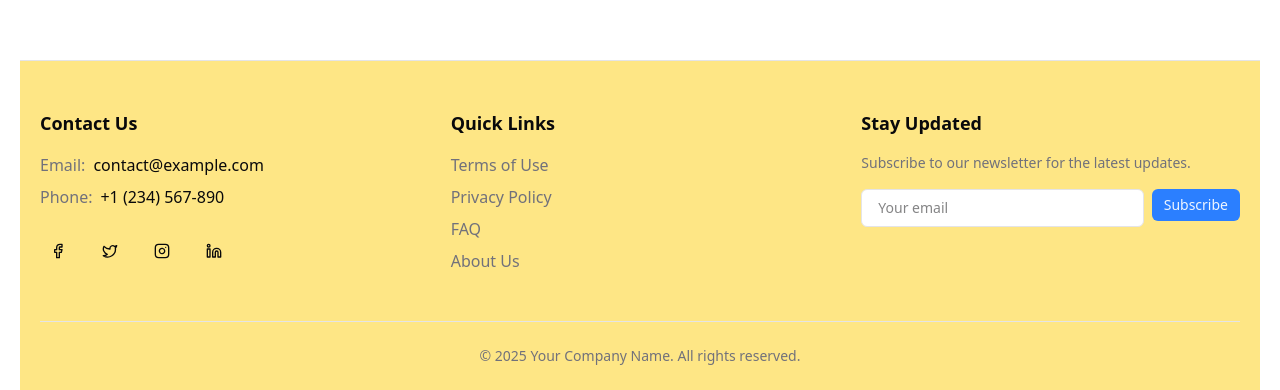
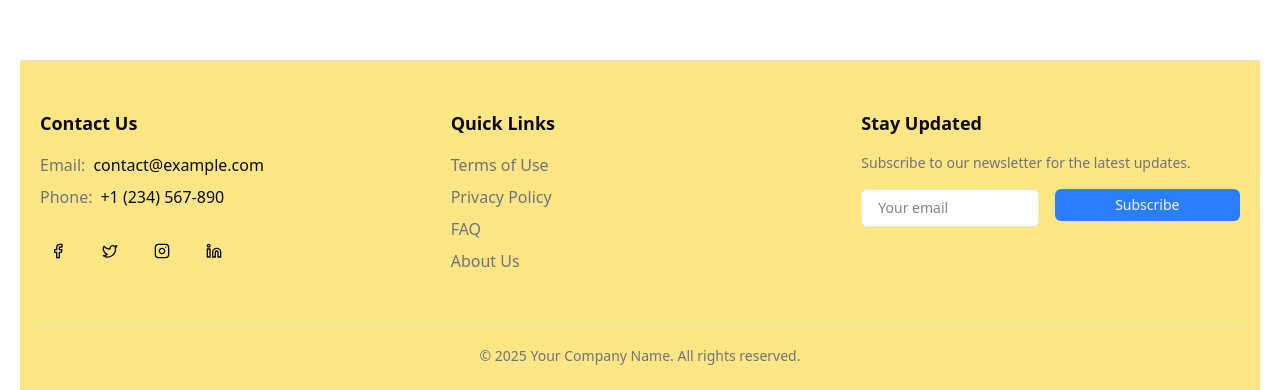
Before and after one commit to shahin2525/basa-finder, a Next.js app: page / in a window 1280 px wide. Shown: the part 812-1202 px from the top of the page. Built offline with nearby package versions, Linux system fonts and the light colour scheme; no server answers.

Commit message:
fix footer elements

```diff
--- a/src/components/shared/Footer.tsx
+++ b/src/components/shared/Footer.tsx
@@ -106,7 +106,7 @@
             <p className="text-muted-foreground text-sm">
               Subscribe to our newsletter for the latest updates.
             </p>
-            <div className="flex space-x-2">
+            <div className="grid grid-cols-1 md:grid-cols-2 space-x-2 gap-2">
               <input
                 type="email"
                 placeholder="Your email"
```
